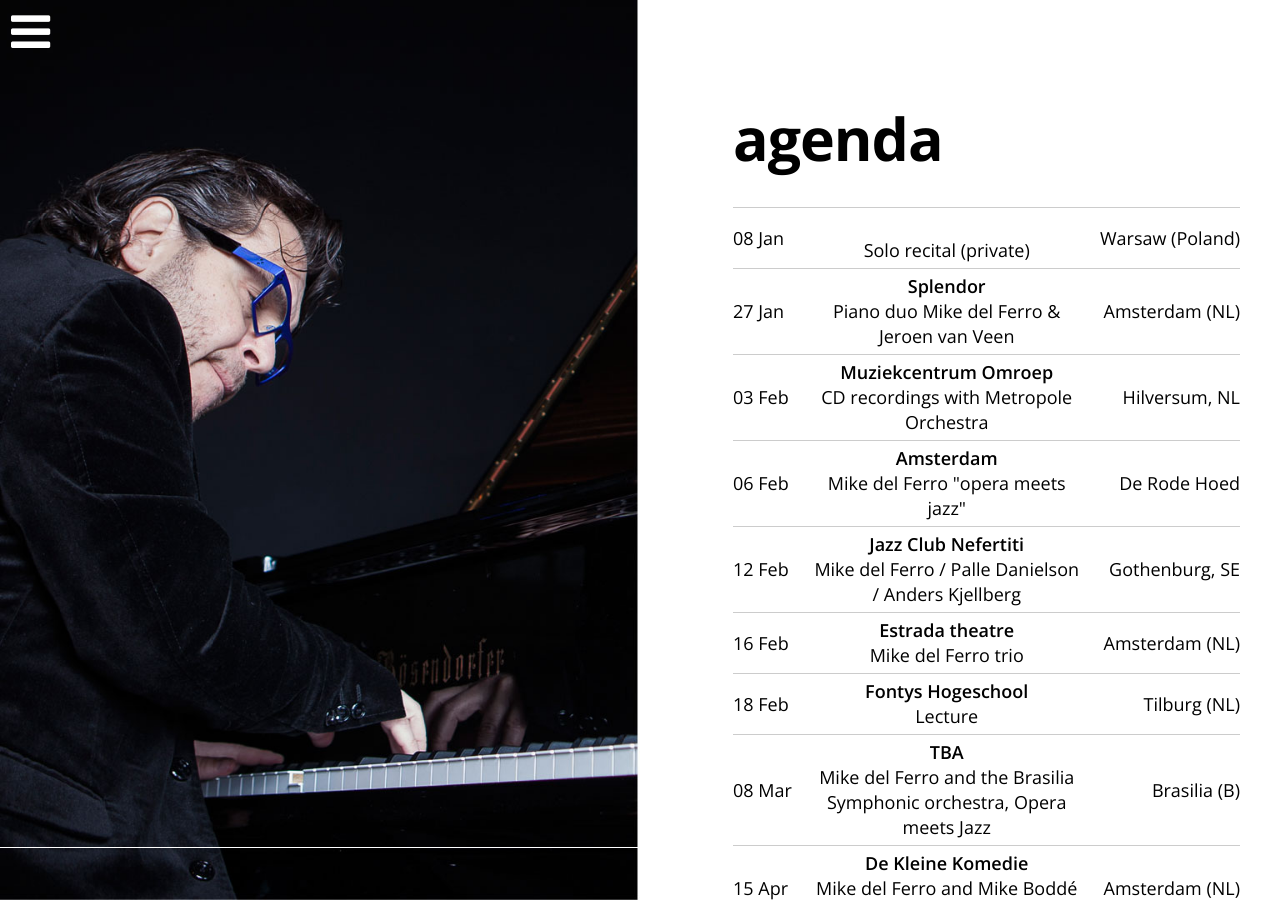
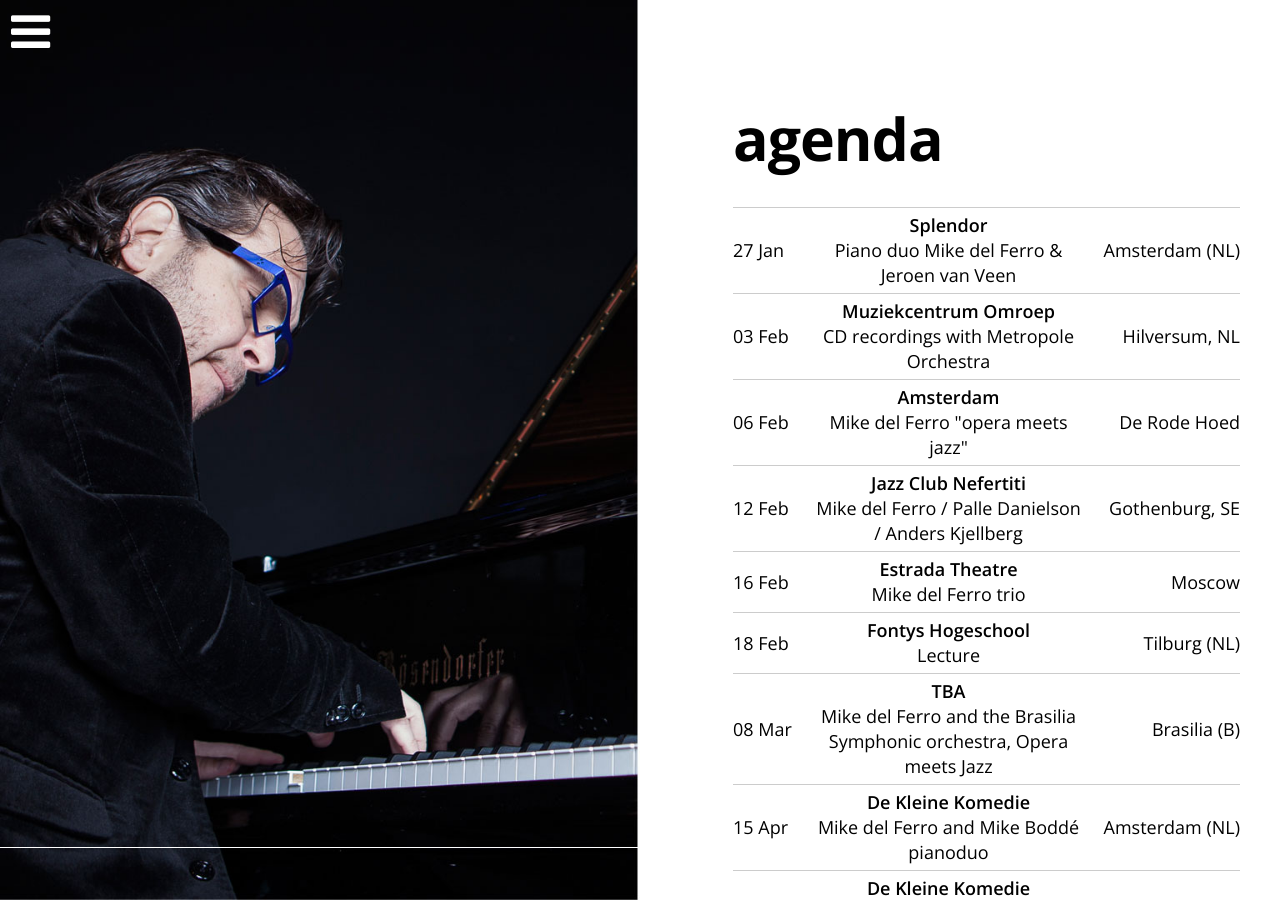
Before and after one commit to mikedelferro/website, a Jekyll site: the page built from agenda.html, in a window 1280 px wide and 900 px high. Built offline with Jekyll 4.4.1, drawn with Linux system fonts in a browser that asks for light colours; nearby versions of some CDN libraries.

Commit message:
Updated '/_config.yml' via CloudCannon

```diff
--- a/_config.yml
+++ b/_config.yml
@@ -1,9 +1,4 @@
 gigs:
-  - title: Solo recital (private)
-    date: 2016-01-08T17:00:00.000Z
-    location: Warsaw (Poland)
-    venue: ''
-    url: ''
   - title: 'Piano duo Mike del Ferro & Jeroen van Veen'
     date: 2016-01-27T20:00:00.000Z
     location: Amsterdam (NL)
@@ -25,10 +20,10 @@ gigs:
     venue: Jazz Club Nefertiti
     url: ''
   - title: Mike del Ferro trio
-    date: 2016-02-16T20:00:00.000Z
-    location: Amsterdam (NL)
-    venue: Estrada theatre
-    url: ''
+    date: 2016-02-16T19:00:00.000Z
+    location: Moscow
+    venue: Estrada Theatre
+    url: 'http://www.teatr-estrada.ru/index.php/component/content/article?id=142'
   - title: Lecture
     date: 2016-02-18T17:00:00.000Z
     location: Tilburg (NL)
```
